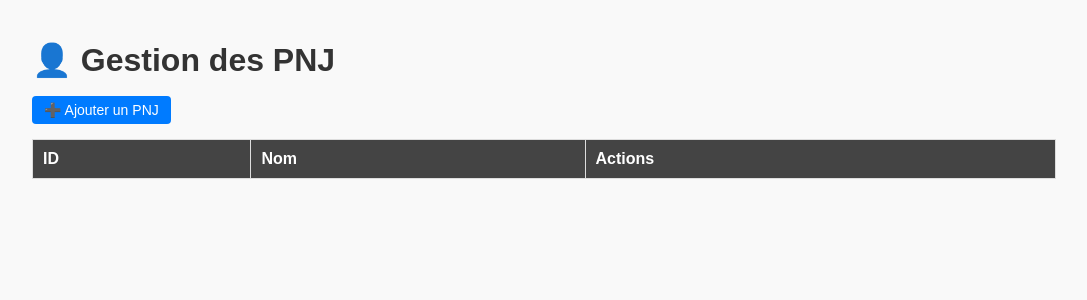
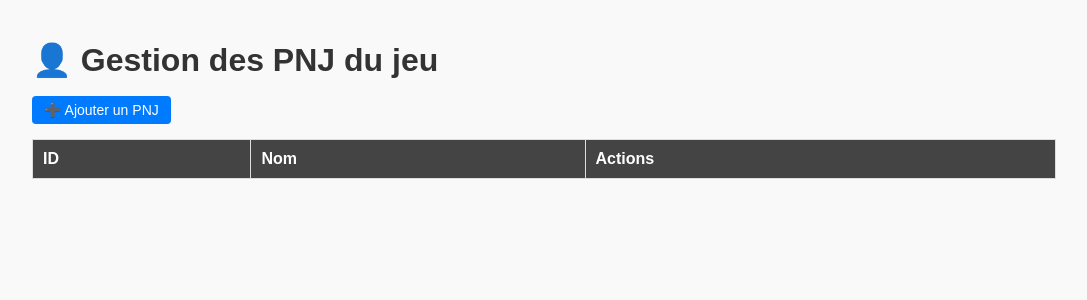
Before and after one commit to Pakal72/station72, a FastAPI app: template templates/pnj_index.html in a window 1280 px wide. Shown: the top 300 px of the page, without its empty margins (96-1183 px from the left). Run offline with FastAPI, Linux system fonts and the light colour scheme; the template is opened without the code that fills it, so the values that code supplies are empty; parts of the project's set-up code (start-up, migrations or seed data) failed here and were passed over; some libraries are stand-ins or nearby versions.

Commit message:
Associer les PNJ à un jeu

```diff
--- a/Station72.session.sql
+++ b/Station72.session.sql
@@ -35,10 +35,12 @@ CREATE TABLE transitions (
 
 CREATE TABLE pnj (
     id SERIAL PRIMARY KEY,
+    id_jeu INTEGER NOT NULL,
     nom VARCHAR(100) NOT NULL,
     personae TEXT DEFAULT NULL,
     prompt TEXT DEFAULT NULL,
-    date_creation TIMESTAMP DEFAULT CURRENT_TIMESTAMP
+    date_creation TIMESTAMP DEFAULT CURRENT_TIMESTAMP,
+    CONSTRAINT fk_pnj_jeu FOREIGN KEY (id_jeu) REFERENCES jeux(id_jeu) ON DELETE CASCADE
 );
 
 CREATE TABLE enigmes (
--- a/main.py
+++ b/main.py
@@ -195,31 +195,38 @@ def delete_jeu(jeu_id: int):
 # ------------------------ Gestion des PNJ -------------------------
 
 @app.get("/pnj")
-def list_pnj(request: Request):
-    """Affiche la liste des PNJ."""
+def list_pnj(request: Request, jeu_id: int):
+    """Affiche la liste des PNJ pour un jeu."""
     with get_conn() as conn:
         with conn.cursor(cursor_factory=RealDictCursor) as cur:
-            cur.execute("SELECT * FROM pnj ORDER BY id")
+            cur.execute("SELECT titre FROM jeux WHERE id_jeu=%s", (jeu_id,))
+            jeu = cur.fetchone()
+            cur.execute("SELECT * FROM pnj WHERE id_jeu=%s ORDER BY id", (jeu_id,))
             pnjs = cur.fetchall()
-    return templates.TemplateResponse("pnj_index.html", {"request": request, "pnjs": pnjs})
+    return templates.TemplateResponse("pnj_index.html", {"request": request, "pnjs": pnjs, "jeu_id": jeu_id, "jeu": jeu})
 
 
 @app.get("/pnj/add")
-def add_pnj_form(request: Request):
+def add_pnj_form(request: Request, jeu_id: int):
     """Formulaire d'ajout d'un PNJ."""
-    return templates.TemplateResponse("add_pnj.html", {"request": request})
+    return templates.TemplateResponse("add_pnj.html", {"request": request, "jeu_id": jeu_id})
 
 
 @app.post("/pnj/add")
-def add_pnj(nom: str = Form(...), personae: str = Form(""), prompt: str = Form("")):
+def add_pnj(
+    jeu_id: int = Form(...),
+    nom: str = Form(...),
+    personae: str = Form(""),
+    prompt: str = Form("")
+):
     with get_conn() as conn:
         with conn.cursor() as cur:
             cur.execute(
-                "INSERT INTO pnj (nom, personae, prompt) VALUES (%s, %s, %s)",
-                (nom, personae, prompt),
+                "INSERT INTO pnj (id_jeu, nom, personae, prompt) VALUES (%s, %s, %s, %s)",
+                (jeu_id, nom, personae, prompt),
             )
             conn.commit()
-    return RedirectResponse(url="/pnj", status_code=303)
+    return RedirectResponse(url=f"/pnj?jeu_id={jeu_id}", status_code=303)
 
 
 @app.get("/pnj/edit/{pnj_id}")
@@ -232,34 +239,37 @@ def edit_pnj_form(request: Request, pnj_id: int):
             enigmes = cur.fetchall()
     return templates.TemplateResponse(
         "add_pnj.html",
-        {"request": request, "pnj": pnj, "enigmes": enigmes},
+        {"request": request, "pnj": pnj, "enigmes": enigmes, "jeu_id": pnj["id_jeu"]},
     )
 
 
 @app.post("/pnj/edit/{pnj_id}")
 def edit_pnj(
     pnj_id: int,
+    jeu_id: int = Form(...),
     nom: str = Form(...),
     personae: str = Form(""),
-    prompt: str = Form(""),
+    prompt: str = Form("")
 ):
     with get_conn() as conn:
         with conn.cursor() as cur:
             cur.execute(
-                "UPDATE pnj SET nom=%s, personae=%s, prompt=%s WHERE id=%s",
-                (nom, personae, prompt, pnj_id),
+                "UPDATE pnj SET id_jeu=%s, nom=%s, personae=%s, prompt=%s WHERE id=%s",
+                (jeu_id, nom, personae, prompt, pnj_id),
             )
             conn.commit()
-    return RedirectResponse(url="/pnj", status_code=303)
+    return RedirectResponse(url=f"/pnj?jeu_id={jeu_id}", status_code=303)
 
 
 @app.get("/pnj/delete/{pnj_id}")
 def delete_pnj(pnj_id: int):
     with get_conn() as conn:
         with conn.cursor() as cur:
+            cur.execute("SELECT id_jeu FROM pnj WHERE id=%s", (pnj_id,))
+            jeu_id = cur.fetchone()[0]
             cur.execute("DELETE FROM pnj WHERE id=%s", (pnj_id,))
             conn.commit()
-    return RedirectResponse(url="/pnj", status_code=303)
+    return RedirectResponse(url=f"/pnj?jeu_id={jeu_id}", status_code=303)
 
 
 @app.get("/enigmes/add")
--- a/templates/add_pnj.html
+++ b/templates/add_pnj.html
@@ -13,9 +13,11 @@
         {% if pnj %}
         <h1>✏️ Modifier un PNJ</h1>
         <form action="/pnj/edit/{{ pnj.id }}" method="post">
+            <input type="hidden" name="jeu_id" value="{{ pnj.id_jeu }}">
         {% else %}
         <h1>➕ Ajouter un PNJ</h1>
         <form action="/pnj/add" method="post">
+            <input type="hidden" name="jeu_id" value="{{ jeu_id }}">
         {% endif %}
             <div class="form-group">
                 <label for="nom">Nom :</label>
@@ -31,7 +33,7 @@
             </div>
             <div>
                 <button type="submit" class="btn btn-primary">Enregistrer</button>
-                <a href="/pnj" class="btn btn-secondary">Annuler</a>
+                <a href="/pnj?jeu_id={{ pnj.id_jeu if pnj else jeu_id }}" class="btn btn-secondary">Annuler</a>
             </div>
         </form>
 
--- a/templates/index.html
+++ b/templates/index.html
@@ -9,7 +9,6 @@
     <div class="container">
         <h1>🎮 Gestion des jeux</h1>
         <a href="/jeux/add" class="btn btn-primary">➕ Ajouter un jeu</a>
-        <a href="/pnj" class="btn btn-primary">👤 Gestion des PNJ</a>
         <table>
             <thead>
                 <tr>
@@ -33,6 +32,7 @@
                         <a href="/jeux/edit/{{ jeu.id_jeu }}" class="btn btn-secondary">Modifier</a>
                         <a href="/jeux/delete/{{ jeu.id_jeu }}" class="btn btn-danger" onclick="return confirm('Êtes-vous sûr de vouloir supprimer ce jeu ?');">Supprimer</a>
                         <a href="{{ request.url_for('demarrer_jeu', jeu_id=jeu.id_jeu) }}" target="_blank" class="btn btn-primary">Jouer</a>
+                        <a href="/pnj?jeu_id={{ jeu.id_jeu }}" class="btn btn-secondary">PNJ</a>
                     </td>
                 </tr>
                 {% endfor %}
--- a/templates/pnj_index.html
+++ b/templates/pnj_index.html
@@ -6,8 +6,8 @@
 </head>
 <body>
     <div class="container">
-        <h1>👤 Gestion des PNJ</h1>
-        <a href="/pnj/add" class="btn btn-primary">➕ Ajouter un PNJ</a>
+        <h1>👤 Gestion des PNJ du jeu {{ jeu.titre if jeu else jeu_id }}</h1>
+        <a href="/pnj/add?jeu_id={{ jeu_id }}" class="btn btn-primary">➕ Ajouter un PNJ</a>
         <table>
             <thead>
                 <tr>
```
